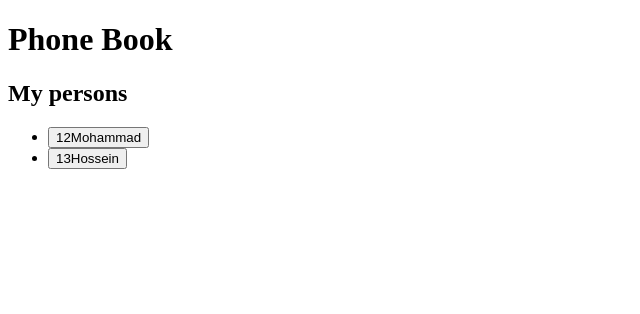
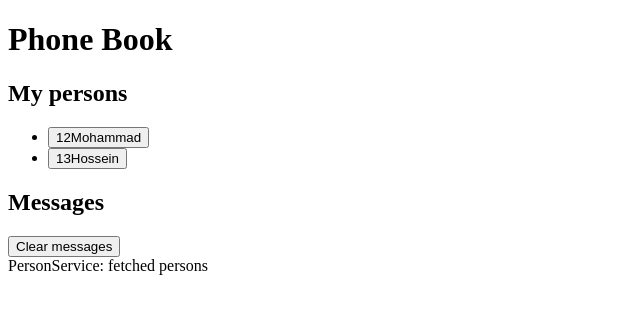
Before and after one commit to mhgolestan/phone-book-angular, an Angular app: page / in a window 1280 px wide. Shown: the top 314 px of the page, without its empty margins (0-640 px from the left). Built offline with nearby package versions, Linux system fonts and the light colour scheme.

Commit message:
message service and component implemented

```diff
--- a/src/app/app.component.html
+++ b/src/app/app.component.html
@@ -1,2 +1,3 @@
 <h1>Phone Book</h1>
 <app-persons></app-persons>
+<app-messages></app-messages>
--- a/src/app/app.module.ts
+++ b/src/app/app.module.ts
@@ -5,12 +5,14 @@ import { FormsModule } from '@angular/forms';
 import { AppComponent } from './app.component';
 import { PersonsComponent } from './persons/persons.component';
 import { PersonDetailComponent } from './person-detail/person-detail.component';
+import { MessagesComponent } from './messages/messages.component';
 
 @NgModule({
   declarations: [
     AppComponent,
     PersonsComponent,
-    PersonDetailComponent
+    PersonDetailComponent,
+    MessagesComponent
   ],
   imports: [
     BrowserModule,
--- /dev/null
+++ b/src/app/message.service.ts
@@ -0,0 +1,16 @@
+import { Injectable } from '@angular/core';
+
+@Injectable({
+  providedIn: 'root',
+})
+export class MessageService {
+  messages: string[] = [];
+
+  add(message: string) {
+    this.messages.push(message);
+  }
+
+  clear() {
+    this.messages = [];
+  }
+}
--- /dev/null
+++ b/src/app/messages/messages.component.html
@@ -0,0 +1,8 @@
+<div *ngIf="messageService.messages.length">
+
+  <h2>Messages</h2>
+  <button type="button" class="clear"
+          (click)="messageService.clear()">Clear messages</button>
+  <div *ngFor='let message of messageService.messages'> {{message}} </div>
+
+</div>
--- /dev/null
+++ b/src/app/messages/messages.component.ts
@@ -0,0 +1,16 @@
+import { Component, OnInit } from '@angular/core';
+import { MessageService } from '../message.service';
+
+@Component({
+  selector: 'app-messages',
+  templateUrl: './messages.component.html',
+  styleUrls: ['./messages.component.css']
+})
+export class MessagesComponent implements OnInit {
+
+  constructor(public messageService: MessageService) { }
+
+  ngOnInit(): void {
+  }
+
+}
--- a/src/app/person.service.ts
+++ b/src/app/person.service.ts
@@ -2,16 +2,18 @@ import { Injectable } from '@angular/core';
 import { Observable, of } from 'rxjs';
 import { PERSONS } from './mock-persons';
 import { Person } from './person';
+import { MessageService } from './message.service';
 
 @Injectable({
   providedIn: 'root'
 })
 export class PersonService {
 
-  constructor() { }
+  constructor(private messageService: MessageService) { }
 
   getPersons(): Observable<Person[]> {
     const persons = of(PERSONS);
+    this.messageService.add('PersonService: fetched persons');
     return persons;
   }
 
--- a/src/app/persons/persons.component.ts
+++ b/src/app/persons/persons.component.ts
@@ -1,6 +1,9 @@
 import { Component, OnInit } from '@angular/core';
+
 import { Person } from '../person';
 import { PersonService } from '../person.service';
+import { MessageService } from '../message.service';
+
 
 @Component({
   selector: 'app-persons',
@@ -9,18 +12,21 @@ import { PersonService } from '../person.service';
 })
 export class PersonsComponent implements OnInit {
 
+  selectedPerson?: Person;
   persons: Person[] = [];
 
-  selectedPerson?: Person;
-  onSelect(person: Person): void {
-    this.selectedPerson = person;
-  }
 
 
-  constructor(private personService: PersonService) { }
+  constructor(private personService: PersonService,private messageService: MessageService) { }
 
   ngOnInit(): void {
     this.getPersons();
+  }
+
+  onSelect(person: Person): void {
+    this.selectedPerson = person;
+    this.messageService.add(`PersonsComponent: Selected person id=${person.id}`);
+
   }
 
   getPersons(): void {
```
Also changed, not shown: src/app/messages/messages.component.css (added), 2 other files (tests, documents, lock files or other folders).
